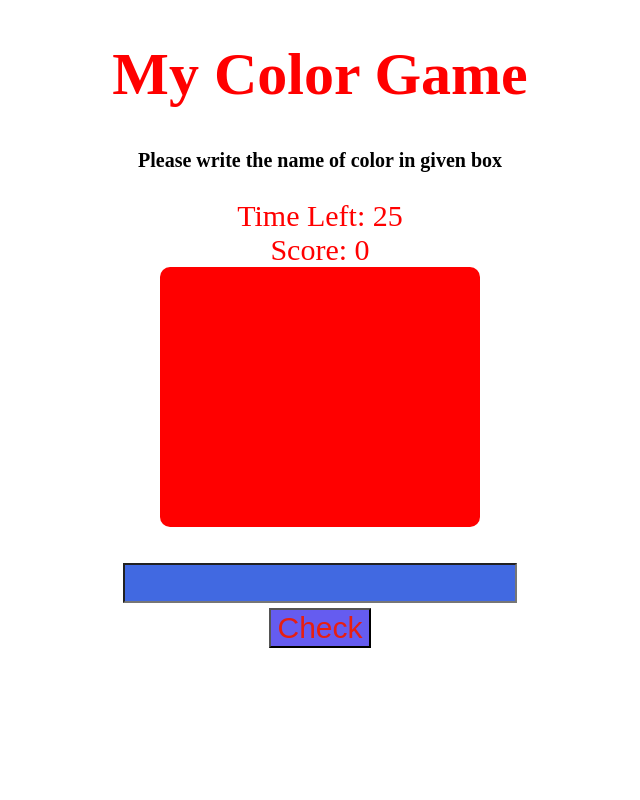
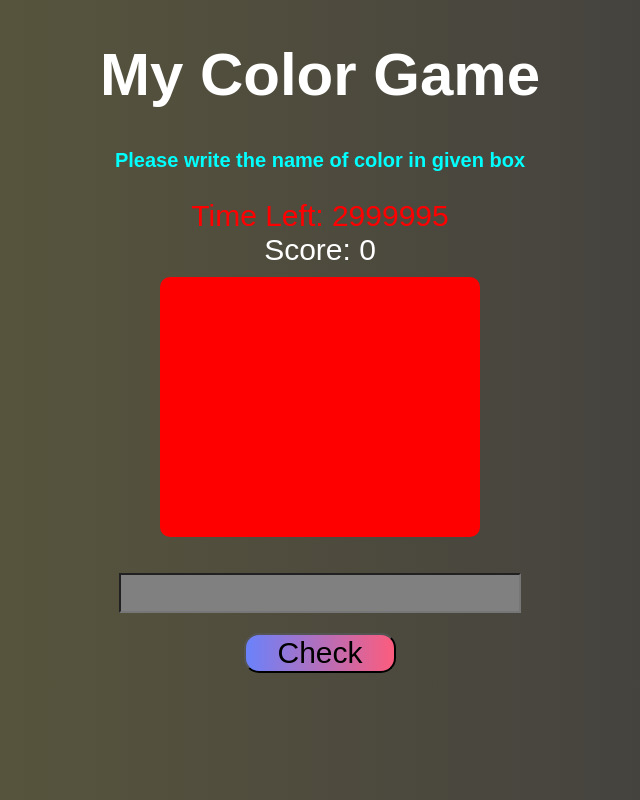
Before and after one commit to hks74123/My_Color_Game, a plain HTML site: page index.html in a window 1280 px wide. Shown: the whole page, without its empty margins (320-960 px from the left). Drawn offline with Linux system fonts and the light colour scheme.

Commit message:
Update index.html

```diff
--- a/index.html
+++ b/index.html
@@ -7,9 +7,13 @@
     <meta name="viewport" content="width=device-width, initial-scale=1.0">
     <title>Welcome to Color Game</title>
     <style>
+        * {
+            font-family: Arial;
+        }
+
         h1 {
             font-size: 60px;
-            color: red;
+            color: white;
             text-align: center;
         }
 
@@ -18,27 +22,46 @@
             width: 320px;
             margin: auto;
             border-radius: 10px;
+            margin-top: 10px;
         }
 
         input {
             display: block;
             margin: auto;
             font-size: 30px;
-            color: red;
-            background-color: royalblue;
+            padding-left: 10px;
+            color: white;
+            outline: none;
+            background-color: grey;
         }
 
         button {
             display: block;
             margin: auto;
             font-size: 30px;
-            background-color: rgb(101, 92, 240);
-            color: rgb(231, 31, 17);
-            margin-top: 5px;
+            /* color: white; */
+            margin-top: 20px;
+            border-radius: 15px;
+            outline: none;
+            width: 12%;
+            background: #FC5C7D;
+            /* fallback for old browsers */
+            background: -webkit-linear-gradient(to right, #6A82FB, #FC5C7D);
+            /* Chrome 10-25, Safari 5.1-6 */
+            background: linear-gradient(to right, #6A82FB, #FC5C7D);
+            /* W3C, IE 10+/ Edge, Firefox 16+, Chrome 26+, Opera 12+, Safari 7+ */
         }
 
         body {
             height: 100%;
+            background: #3C3B3F;
+            /* fallback for old browsers */
+            background: -webkit-linear-gradient(to right, #605C3C, #3C3B3F);
+            /* Chrome 10-25, Safari 5.1-6 */
+            background: linear-gradient(to right, #605C3C, #3C3B3F);
+            /* W3C, IE 10+/ Edge, Firefox 16+, Chrome 26+, Opera 12+, Safari 7+ */
+
+
         }
 
         .scoree {
@@ -46,19 +69,67 @@
             margin: auto;
             text-align: center;
             font-size: 30px;
-            color: red;
+            color: white;
 
         }
-        .time_left{
+
+        .time_left {
             display: block;
             margin: auto;
             text-align: center;
             font-size: 30px;
             color: red;
         }
-        h4{
+
+        h4 {
             font-size: 20px;
             text-align: center;
+            color: aqua;
+        }
+
+        .hem:hover {
+            animation: hemant 4s infinite;
+        }
+
+        @keyframes hemant {
+            from {
+                background: #6A82FB;
+            }
+
+            to {
+                background: #FC5C7D;
+            }
+        }
+
+        @media(max-width: 992px){
+            .hem{
+                width: 20%;
+            }
+        }
+
+        @media(max-width: 596px){
+            .hem{
+                width: auto;
+            }
+        }
+
+        @media (max-width: 445px) {
+            h1 {
+                font-size: 250%;
+            }
+
+        }
+
+        @media (max-width: 420px) {
+            #inpp {
+                width: 75%;
+            }
+        }
+
+        @media (max-width: 345px) {
+            #container {
+                width: auto;
+            }
         }
     </style>
 </head>
@@ -68,7 +139,7 @@
     <h4>Please write the name of color in given box</h4>
     <span class="time_left">
         <span>Time Left:</span>
-        <span id ="t30">30</span>
+        <span id="t30">3000000</span>
     </span>
     <span class="scoree">
         <span id='txtt'>Score:</span>
@@ -76,7 +147,7 @@
     </span>
     <div id="container"></div><br><br>
     <input type="text" id="inpp">
-    <button type="button" onclick="get_go()">Check</button>
+    <button type="button" class="hem" onclick="get_go()">Check</button>
     <script src="color.js"></script>
 </body>
 
```
